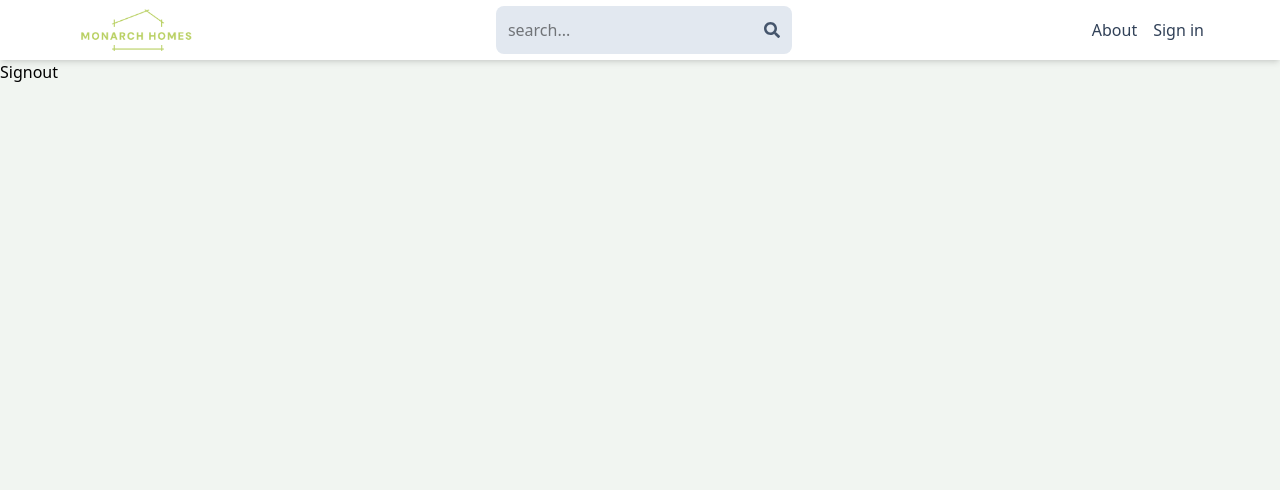
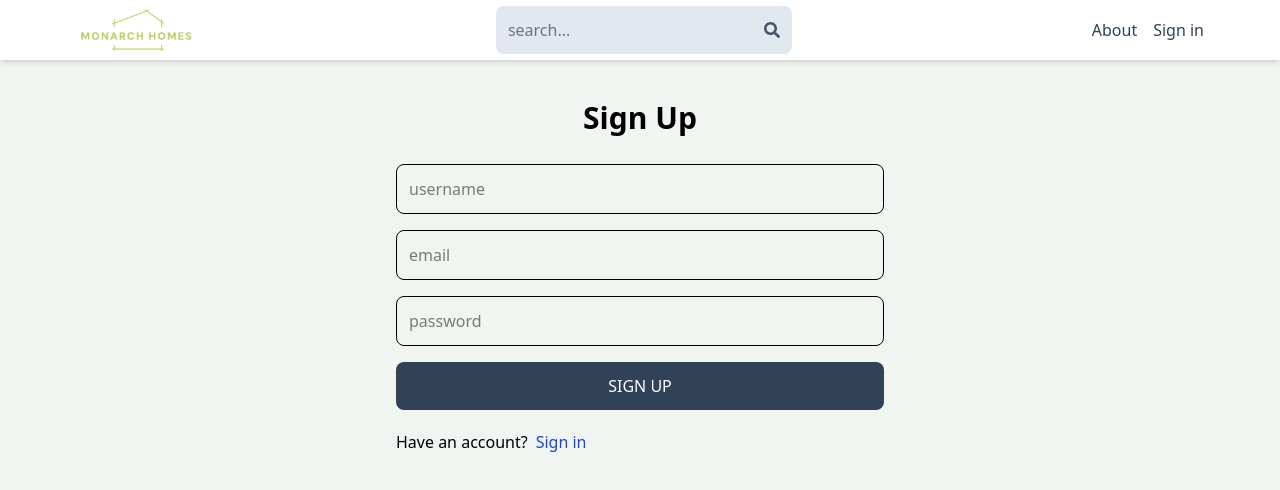
Before and after one commit to kelvinSeamount/monarch-estate, a React (Vite) app in the folder frontend/: page /sign-up in a window 1280 px wide. Shown: the top 490 px of the page. Built offline with nearby package versions, Linux system fonts and the light colour scheme.

Commit message:
created signup page functionality

```diff
--- a/frontend/src/components/Header.tsx
+++ b/frontend/src/components/Header.tsx
@@ -3,7 +3,7 @@ import Logo from "../assets/Logo.png";
 import { FaSearch } from "react-icons/fa";
 const Header = () => {
   return (
-    <div className="bg-white shadow-md">
+    <div className="bg-white shadow-md ">
       <div className="flex justify-between max-w-6xl mx-auto items-center p-3 h-[60px]">
         <Link to="/">
           <div className="font-bold">
--- a/frontend/src/pages/SignUp.tsx
+++ b/frontend/src/pages/SignUp.tsx
@@ -1,5 +1,99 @@
+import { ChangeEvent, FormEvent, useState } from "react";
+import { Link, useNavigate } from "react-router-dom";
+
+interface FormProps {
+  username?: string;
+  password?: string;
+  email?: string;
+}
 const SignUp = () => {
-  return <div>Signout</div>;
+  const [formData, setFormData] = useState<FormProps>({});
+  const [loading, setLoading] = useState<boolean>(false);
+  const [error, setError] = useState<string | null>(null);
+  const navigate = useNavigate();
+
+  const handleSubmit = async (e: FormEvent<HTMLFormElement>) => {
+    e.preventDefault();
+    try {
+      setLoading(true);
+      const res = await fetch("/api/auth/signup", {
+        method: "POST",
+        headers: {
+          "Content-Type": "application/json",
+        },
+        body: JSON.stringify(formData),
+      });
+      const data = await res.json();
+      if (data.success === false) {
+        setLoading(false);
+        setError(data.message);
+        return;
+      }
+      setLoading(false);
+      setError(null);
+      //navigate to sign in page
+      navigate("/sign-in");
+    } catch (error) {
+      setLoading(false);
+      if (error instanceof Error) {
+        setError(error.message);
+      } else {
+        setError("An error occurred");
+      }
+    }
+  };
+
+  const handleChange = (e: ChangeEvent<HTMLInputElement>) => {
+    //spread operator to keep previous inputs
+    setFormData({
+      ...formData,
+      [e.target.id]: e.target.value,
+    });
+  };
+
+  return (
+    <div className="p-3 max-w-lg mx-auto">
+      <h1 className="text-3xl text-center font-bold my-7 text-muted-foreground">
+        Sign Up
+      </h1>
+      <form className="flex flex-col space-y-4" onSubmit={handleSubmit}>
+        <input
+          type="text"
+          placeholder="username"
+          className="rounded-lg p-3 border"
+          id="username"
+          onChange={handleChange}
+        />
+
+        <input
+          type="email"
+          placeholder="email"
+          className="rounded-lg p-3 border"
+          id="email"
+          onChange={handleChange}
+        />
+
+        <input
+          type="password"
+          placeholder="password"
+          className="rounded-lg p-3 border"
+          id="password"
+          onChange={handleChange}
+        />
+
+        <button className="text-white bg-slate-700 p-3 hover:opacity-95 uppercase disabled:opacity-80 rounded-lg">
+          {loading ? "Loading" : "Sign Up"}
+        </button>
+      </form>
+      <div className="flex gap-2 mt-5">
+        <p>Have an account?</p>
+        <Link to={"/sign-in"}>
+          <span className="text-blue-700">Sign in</span>
+        </Link>
+      </div>
+      {error && <p className="text-red-600 mt-5">{error}</p>}
+    </div>
+  );
 };
 
 export default SignUp;
--- a/frontend/vite.config.ts
+++ b/frontend/vite.config.ts
@@ -4,5 +4,13 @@ import tailwindcss from "@tailwindcss/vite";
 
 // https://vite.dev/config/
 export default defineConfig({
+  server: {
+    proxy: {
+      "/api": {
+        target: "http://localhost:9000",
+        secure: false,
+      },
+    },
+  },
   plugins: [react(), tailwindcss()],
 });
```
Also changed, not shown: frontend/src/assets/Home.png (added).
